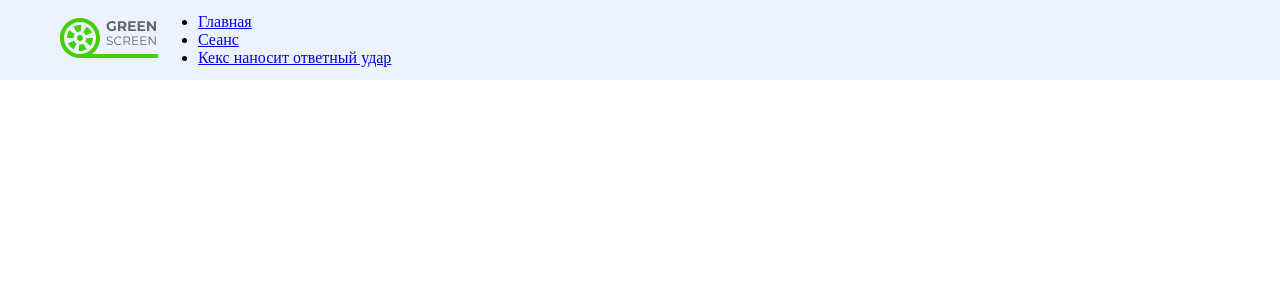
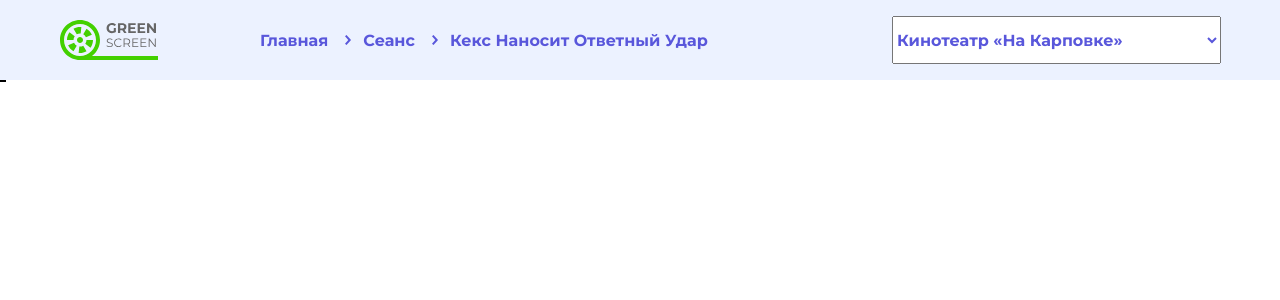
Before and after one commit to 1grey1/front-end-green-screen, a PHP site: page / in a window 1280 px wide. Shown: the top 300 px of the page. Run offline with PHP 8.4, Linux system fonts and the light colour scheme.

Commit message:
main-header

```diff
--- a/frontend/css/main-header.css
+++ b/frontend/css/main-header.css
@@ -15,3 +15,56 @@
     align-items: center;
     height: 80px;
 }
+
+.main-header .breadcrumb-list {
+    margin-left: 102px;
+}
+
+.main-header .breadcrumb-list ul{
+    display: flex;
+}
+
+.main-header  .breadcrumb-list li:not(:first-child) {
+    position: relative;
+    padding-left: 20px;
+    margin-left: 15px;
+}
+
+.main-header  .breadcrumb-list li:not(:first-child):before {
+    content: '';
+    position: absolute;
+    top: 50%;
+    left: 0;
+    width: 10px;
+    height: 10px;
+    transform: translateY(-50%);
+    background-image: url("../img/icon/breadcrumb-union.svg");
+    background-repeat: no-repeat;
+    background-size: contain;
+    background-position: center;
+}
+
+.main-header  .breadcrumb-list a {
+    font-family: "Montserrat", sans-serif;
+    font-size: 16px;
+    font-weight: 700;
+    text-transform: capitalize;
+    color: #5957DB;
+}
+
+.main-header .select-wrapper {
+    position: absolute;
+    top: 50%;
+    right: -1px;
+    transform: translateY(-50%);
+}
+
+.main-header .select-wrapper select {
+    width: 329px;
+    height: 48px;
+    font-family: "Montserrat", sans-serif;
+    font-size: 16px;
+    font-weight: 700;
+    text-transform: capitalize;
+    color: #5957DB;
+}
--- /dev/null
+++ b/frontend/css/main.css
@@ -0,0 +1,19 @@
+main {
+    display: flex;
+    margin-top: var(--section-padding);
+}
+
+main .navigation {
+
+    border: 1px solid #000;
+}
+
+main .ticket-registration {
+
+    border: 1px solid #000;
+}
+
+main .payment {
+
+    border: 1px solid #000;
+}
--- /dev/null
+++ b/frontend/css/normalize.css
@@ -0,0 +1,29 @@
+body {
+    margin: 0;
+}
+
+h1, h2, h3 {
+    margin: 0;
+}
+
+ul {
+    margin: 0;
+    padding: 0;
+    list-style: none;
+}
+
+li {
+    list-style: none;
+}
+
+img {
+    display: block;
+}
+
+a {
+    text-decoration: none;
+}
+
+p {
+    margin: 0;
+}
--- a/frontend/css/style.css
+++ b/frontend/css/style.css
@@ -1,5 +1,5 @@
 :root {
-    --section-padding: 30px;
+    --section-padding: 80px;
 }
 
 * {
--- a/frontend/index.html
+++ b/frontend/index.html
@@ -4,8 +4,15 @@
     <meta charset="UTF-8">
     <title>Title</title>
 
+    <link rel="stylesheet" href="./css/main.css">
     <link rel="stylesheet" href="./css/style.css">
     <link rel="stylesheet" href="./css/main-header.css">
+    <link rel="stylesheet" href="./css/normalize.css">
+
+    <!-- Подключение шрифтов -->
+    <link rel="preconnect" href="https://fonts.googleapis.com">
+    <link rel="preconnect" href="https://fonts.gstatic.com" crossorigin>
+    <link href="https://fonts.googleapis.com/css2?family=Montserrat:ital,wght@0,100..900;1,100..900&display=swap" rel="stylesheet">
 
 </head>
 <body>
@@ -28,20 +35,25 @@
             </ul>
         </div>
 
-        <a class="button-sorting" href=""></a>
+        <div class="select-wrapper">
+            <label for="sort"></label>
+            <select id="sort" name="" >
+                <option value="">Кинотеатр «На Карповке»</option>
+            </select>
+        </div>
     </div>
 </header>
+    <main>
 
-<main>
-
-    <section class="navigation"></section>
+    <div class="navigation"></div>
 
     <section class="ticket-registration"></section>
 
-    <section class="ticket"></section>
+    <div class="payment">
+        <section class="ticket"></section>
 
-    <section class="payment"></section>
-
+        <section class="cards"></section>
+    </div>
 </main>
 </body>
 </html>
```
